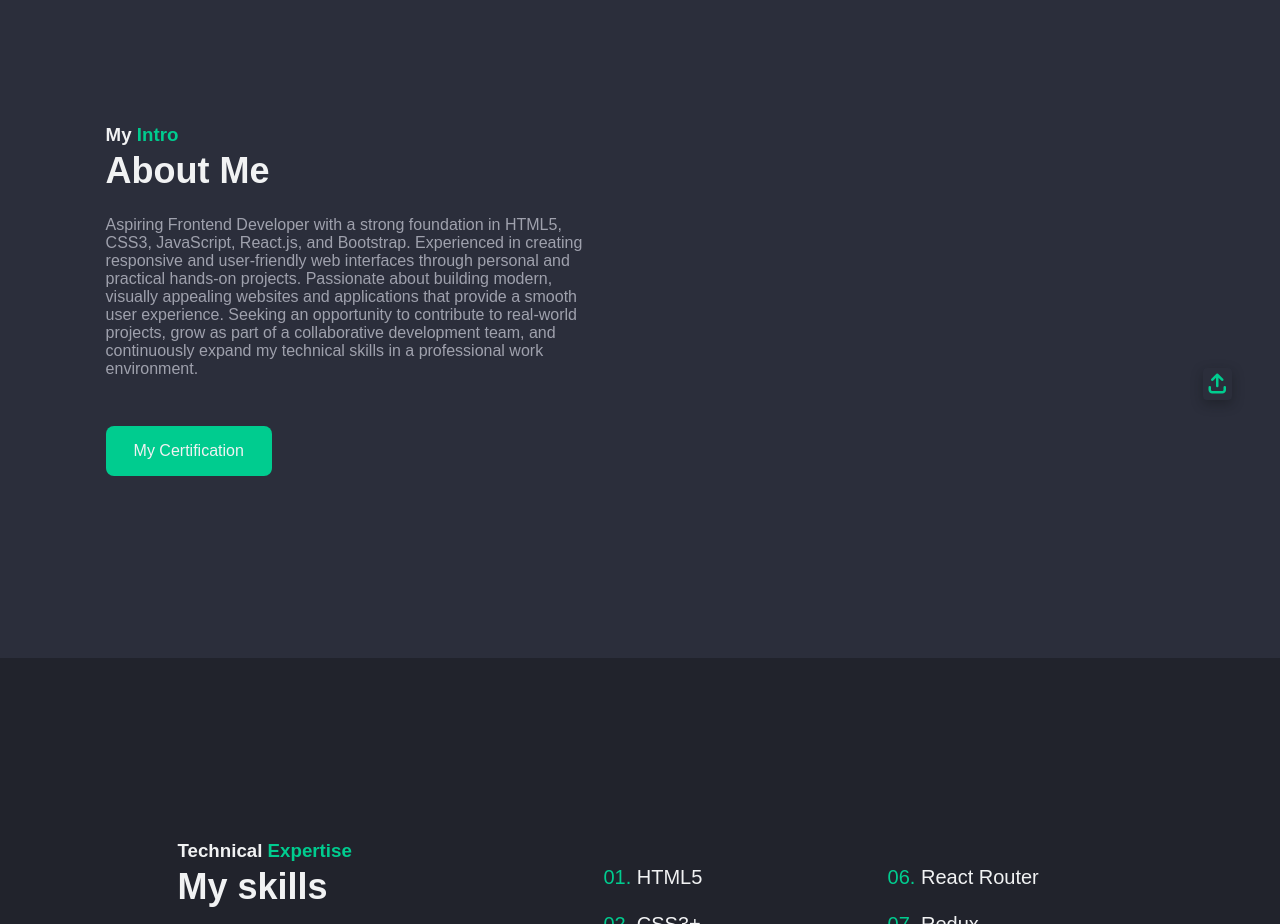
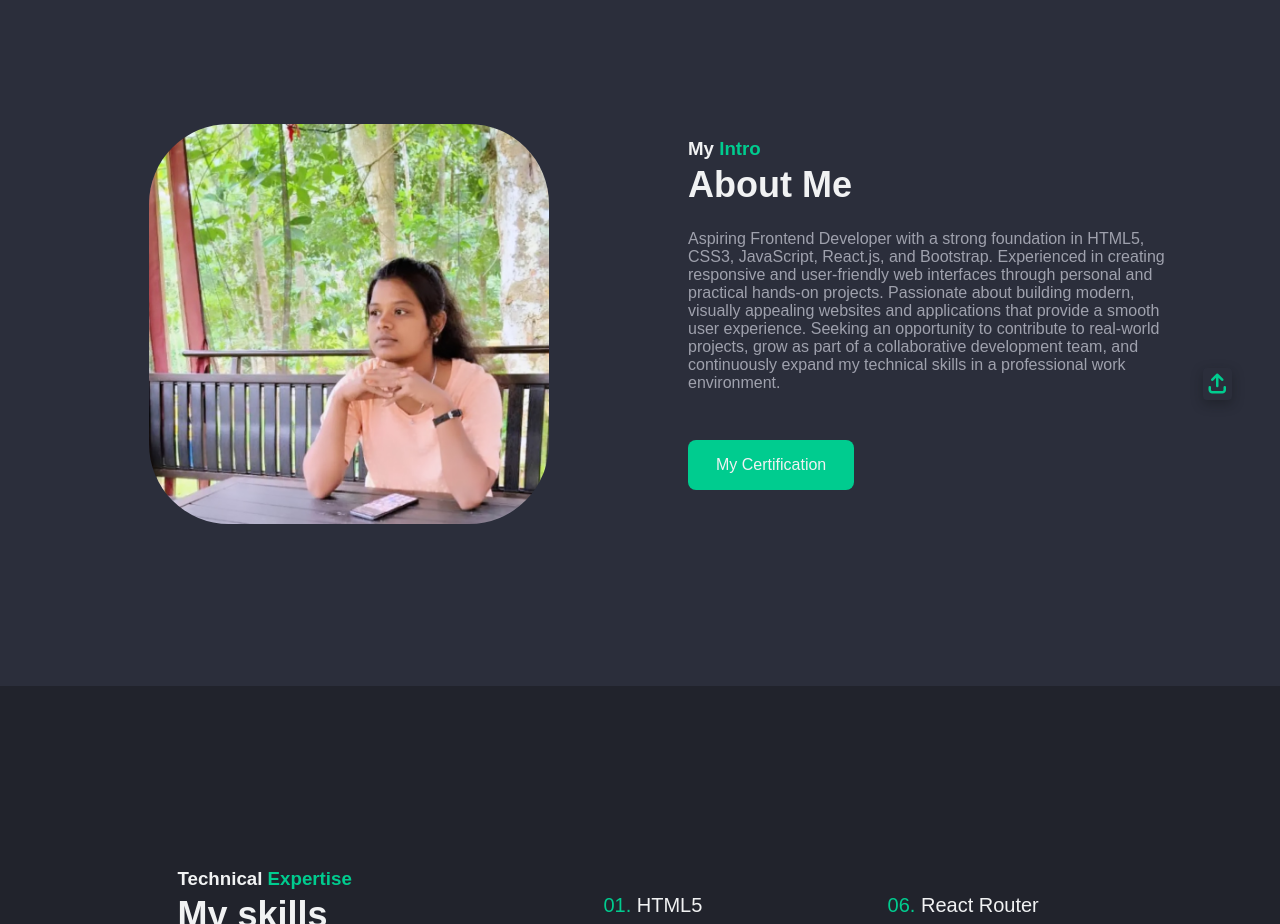
Before and after one commit to Sharmilakandhan/Portfolio-of-Sharmila-Kandhan, a plain HTML site: page index.html in a window 1280 px wide. Shown: the part 800-1724 px from the top of the page. Drawn offline with nearby package versions, Linux system fonts and the light colour scheme.

Commit message:
Update index.html

```diff
--- a/index.html
+++ b/index.html
@@ -141,6 +141,12 @@
 
                 </div>
 
+                <div class="home__image">
+                    <div class="home__imgs">
+                        <img class="home__img about__img" id="imageBlob" src="./assets/profile.jpg"
+                            alt="sharmi photo" />
+                    </div>
+                </div>
 
             </div>
 
```
